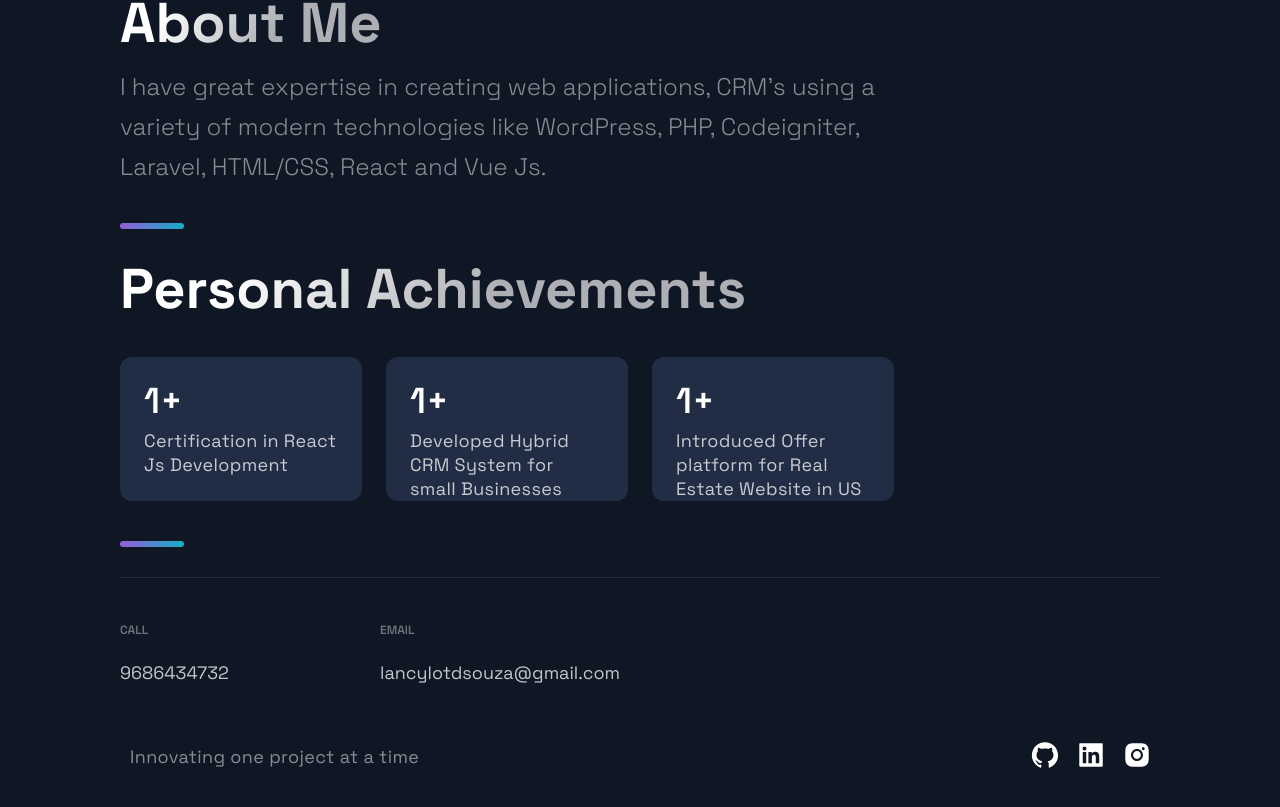
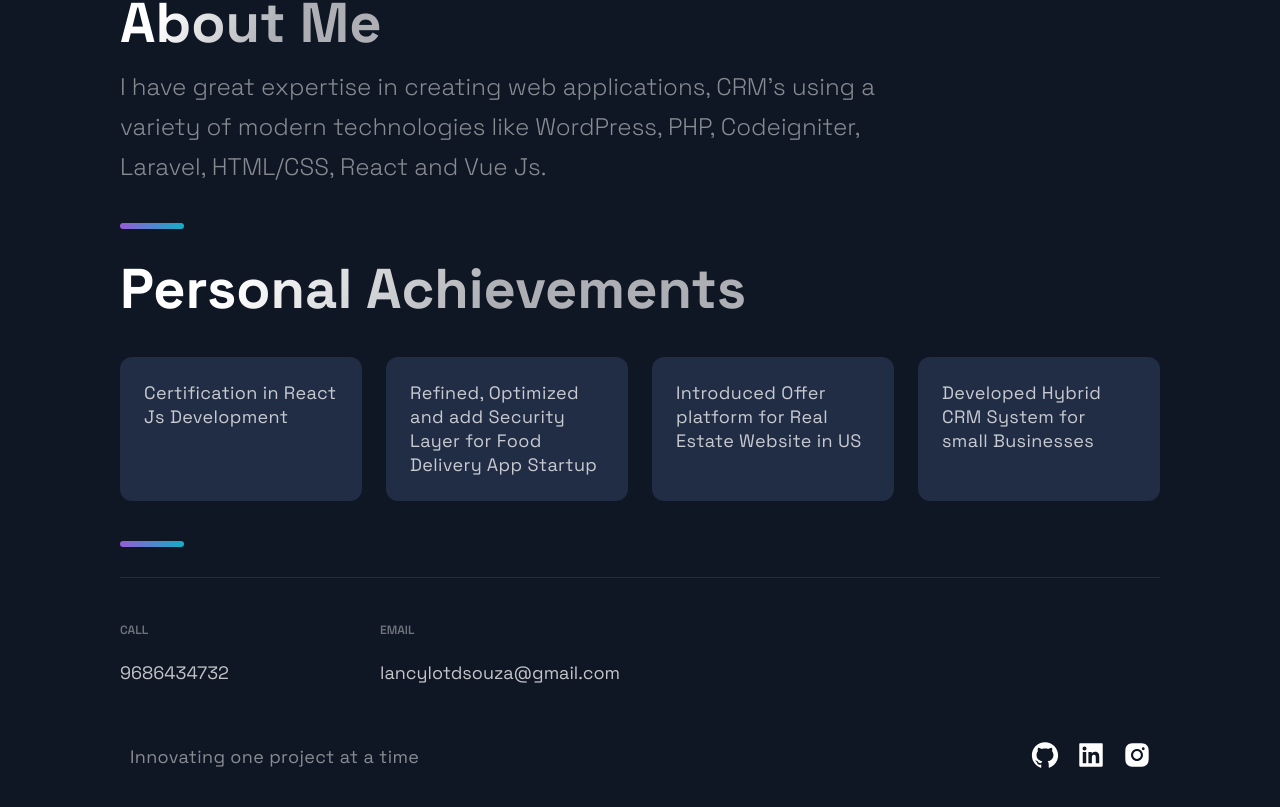
Before and after one commit to stands30/portfolio, a Next.js app: page / in a window 1280 px wide. Shown: the part 2034-2841 px from the top of the page. Built offline with nearby package versions, Linux system fonts and the light colour scheme.

Commit message:
accomplishments updated

```diff
--- a/src/components/Acomplishments/Acomplishments.js
+++ b/src/components/Acomplishments/Acomplishments.js
@@ -5,8 +5,9 @@ import { Box, Boxes, BoxNum, BoxText } from './AcomplishmentsStyles';
 
 const data = [
   { number: 1, text: 'Certification in React Js Development'},
+  { number: 1, text: 'Refined, Optimized and add Security Layer for Food Delivery App Startup', },
+  { number: 1, text: 'Introduced Offer platform for Real Estate Website in US', },
   { number: 1, text: 'Developed Hybrid CRM System for small Businesses', },
-  { number: 1, text: 'Introduced Offer platform for Real Estate Website in US', },
   // { number: 5000, text: 'Github Stars', }
 ];
 
@@ -16,7 +17,7 @@ const Acomplishments = () => (
     <Boxes>
       {data.map((card, index) => (
         <Box key={index}>
-          <BoxNum>{`${card.number}+`}</BoxNum>
+          {/* <BoxNum>{`${card.number}+`}</BoxNum> */}
           <BoxText>{card.text}</BoxText>
         </Box>
       ))}
```
